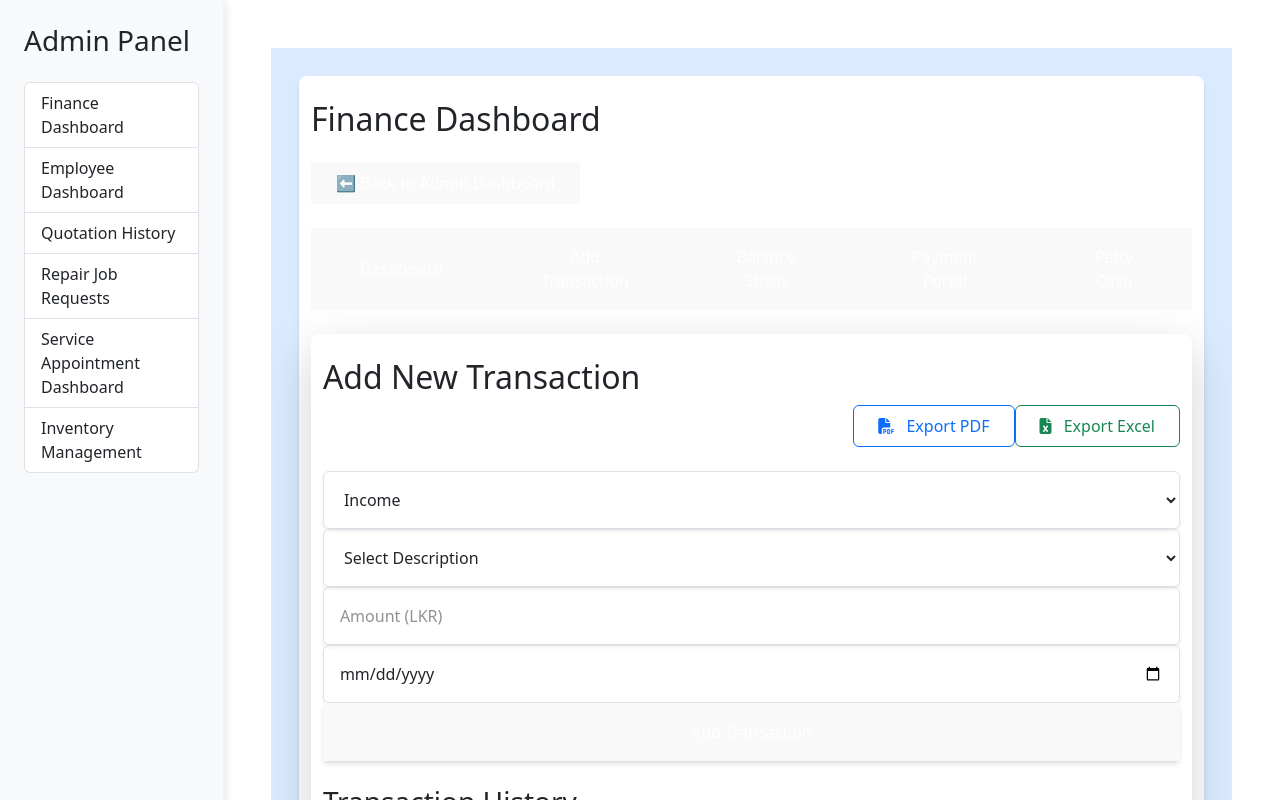
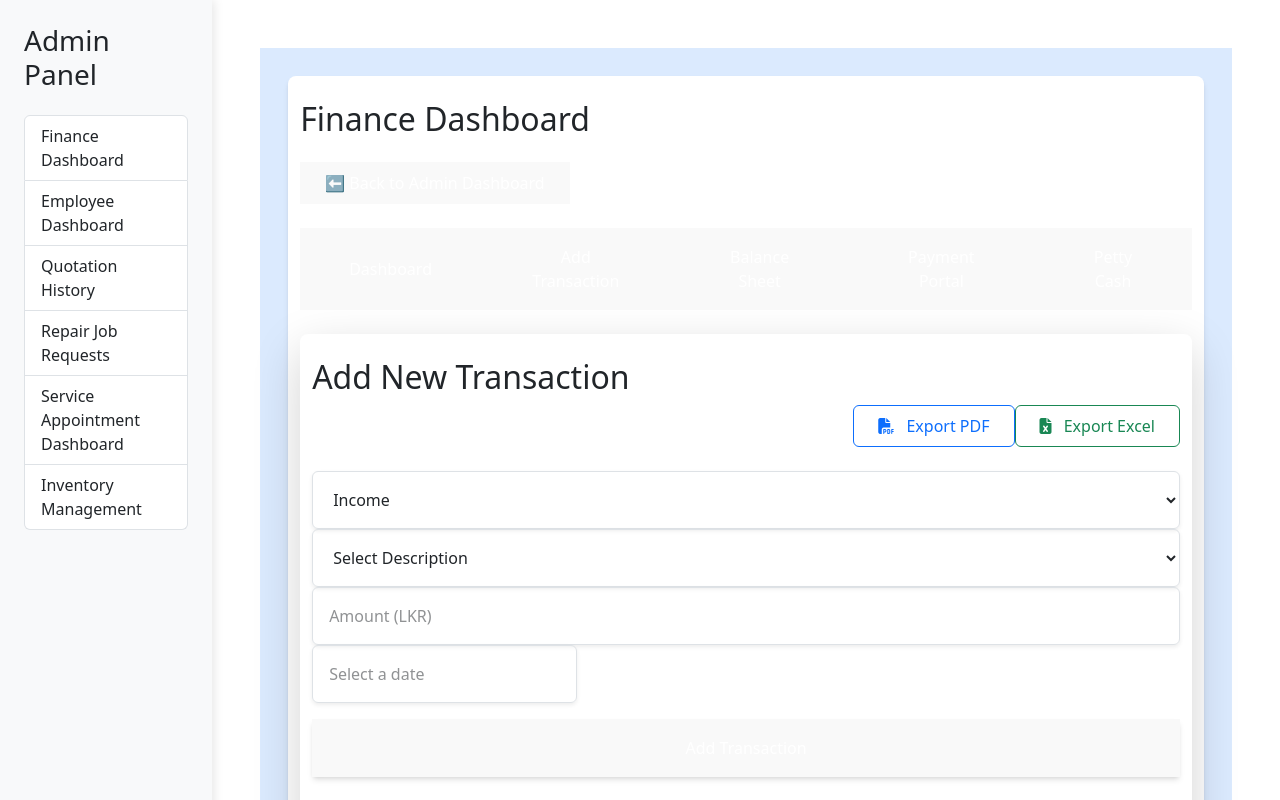
Before and after one commit to achiniEsandi/Finance_Management, a React (Vite) app in the folder frontend/: page /finance-dashboard in a window 1280 px wide. Both pictures are taken after a click on the button "Add Transaction". Shown: the top 800 px of the page. Built offline with nearby package versions, Linux system fonts and the light colour scheme; no server answers.

Commit message:
Added date picker to add transaction

```diff
--- a/frontend/package.json
+++ b/frontend/package.json
@@ -14,12 +14,14 @@
     "@tailwindcss/vite": "^4.0.15",
     "axios": "^1.8.3",
     "bootstrap": "^5.3.3",
+    "date-fns": "^4.1.0",
     "file-saver": "^2.0.5",
     "framer-motion": "^12.5.0",
     "jspdf": "^3.0.1",
     "jspdf-autotable": "^5.0.2",
     "react": "^19.0.0",
     "react-bootstrap": "^2.10.9",
+    "react-datepicker": "^8.3.0",
     "react-dom": "^19.0.0",
     "react-router-dom": "^7.4.0",
     "recharts": "^2.15.1",
--- a/frontend/src/components/AddTransaction.jsx
+++ b/frontend/src/components/AddTransaction.jsx
@@ -3,6 +3,8 @@ import { useNavigate } from 'react-router-dom';
 import axios from 'axios';
 import jsPDF from 'jspdf';
 import 'jspdf-autotable';
+import DatePicker from 'react-datepicker';
+import 'react-datepicker/dist/react-datepicker.css';
 import * as XLSX from 'xlsx';
 import { saveAs } from 'file-saver';
 
@@ -15,7 +17,7 @@ const AddTransaction = () => {
         type: 'income',
         description: '',
         amount: '',
-        date: '',
+        date: null,
         specificDescription: '',
     });
 
@@ -41,8 +43,7 @@ const AddTransaction = () => {
     };
 
     // Date validation
-    const handleDateChange = (e) => {
-        const selectedDate = new Date(e.target.value);
+    const handleDateChange = (selectedDate) => {
         const today = new Date();
         const oneMonthAgo = new Date();
         oneMonthAgo.setMonth(today.getMonth() - 1);
@@ -55,8 +56,9 @@ const AddTransaction = () => {
             setErrorMessage('');
         }
 
-        setFormData({ ...formData, date: e.target.value });
+        setFormData({ ...formData, date: selectedDate });
     };
+
 
     // Handle form submission
     const handleSubmit = async (e) => {
@@ -204,14 +206,29 @@ const AddTransaction = () => {
                 />
 
                 {/* Date Input */}
-                <input
+                {/*<input
                     type="date"
                     name="date"
                     value={formData.date}
                     onChange={handleDateChange}
                     required
                     className="w-full p-3 border rounded-md shadow-sm"
+                />*/}
+
+                <DatePicker
+                    selected={formData.date}
+                    onChange={handleDateChange}
+                    maxDate={new Date()}
+                    minDate={(() => {
+                        const d = new Date();
+                        d.setMonth(d.getMonth() - 1);
+                        return d;
+                    })()}
+                    dateFormat="yyyy-MM-dd"
+                    placeholderText="Select a date"
+                    className="w-full p-3 border rounded-md shadow-sm"
                 />
+
 
                 {/* Error Message */}
                 {errorMessage && <p className="text-red-500 text-sm">{errorMessage}</p>}
```
Also changed, not shown: 1 other file (tests, documents, lock files or other folders).
